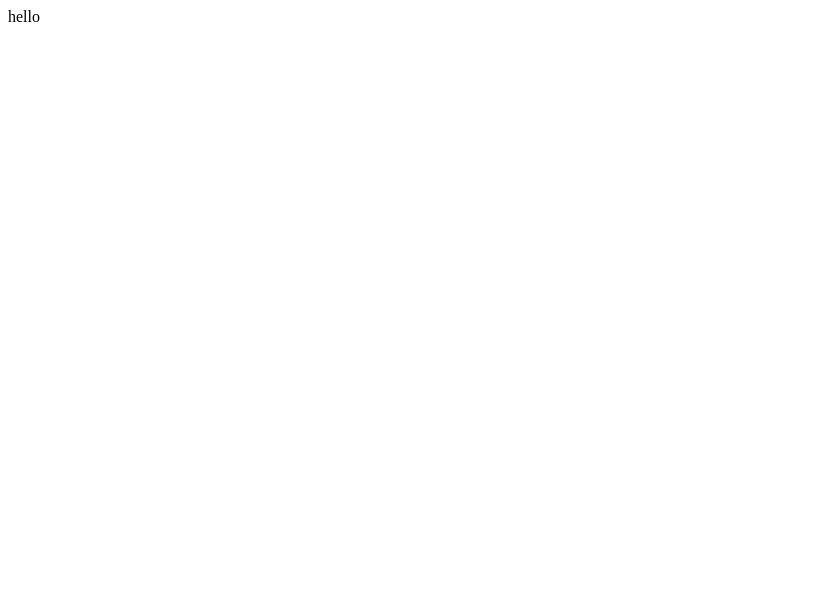
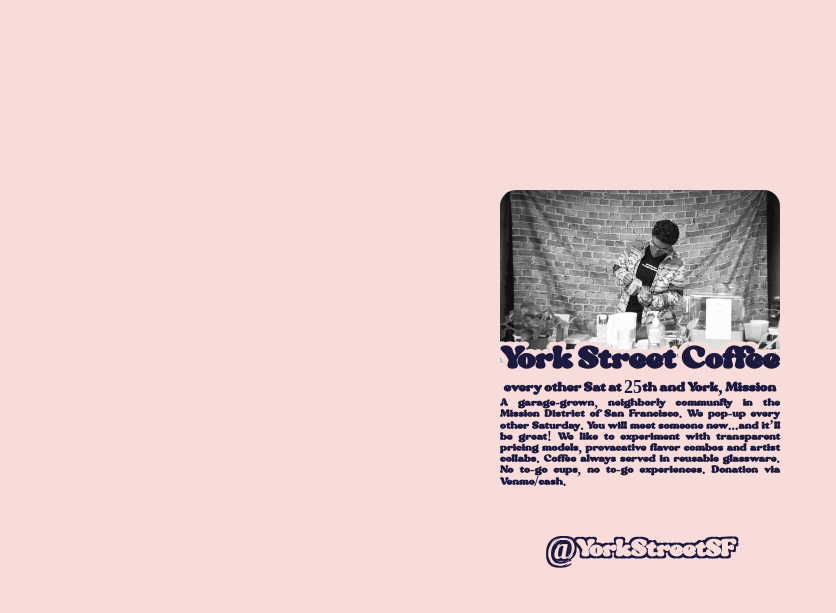
Before and after one commit to anandupender/yorkstreetcoffee, a plain HTML site: page index.html in a window 1280 px wide. Shown: the whole page, without its empty margins (0-836 px from the left). Drawn offline with Linux system fonts and the light colour scheme.

Commit message:
basic home page

```diff
--- a/index.html
+++ b/index.html
@@ -1 +1,21 @@
-hello
+<!DOCTYPE html>
+<html lang="en">
+<head>
+    <meta charset="UTF-8">
+    <meta http-equiv="X-UA-Compatible" content="IE=edge">
+    <meta name="viewport" content="width=device-width, initial-scale=1.0">
+    <title>Document</title>
+    <link rel="stylesheet" href="main.css">
+</head>
+<body>
+
+    <div id="main">
+        <img src="images/hero.JPG" alt="" srcset="">
+        <h1>York Street Coffee</h1>
+        <h2>every other Sat at 25th and York, Mission</h2>
+        <h3>A garage-grown, neighborly community in the Mission District of San Francisco.    We pop-up every other Saturday. You will meet someone new...and it’ll be great! We like to experiment with transparent pricing models, provacative flavor combos and artist collabs. Coffee always served in reusable glassware.    No  to-go  cups,  no  to-go  experiences.   Donation  via   Venmo/cash.</h3>
+        <h4><a href="https://www.instagram.com/yorkstreetsf/">@YorkStreetSF</a></h4>
+    </div>
+
+</body>
+</html>
--- /dev/null
+++ b/main.css
@@ -0,0 +1,64 @@
+@font-face {
+    font-family: Nighty;
+    src: url("fonts/Nighty.otf") format("opentype");
+}
+
+body{
+    font-family: Nighty;
+    margin: 0;
+    width: 100vw;
+    height: 100vh;
+    overflow: hidden;
+    display: flex;
+    justify-content: center;
+    align-items: center;
+    background-color: #F8DCDA;
+    color: #1C193F;
+}
+
+#main{
+    width: 280px;
+    max-width: 90vw;
+    display: flex;
+    flex-direction: column;
+    justify-content: center;
+    align-items: center;
+}
+
+#main img{
+    width:100%;
+    border-radius: 16px 16px 0 0;
+}
+
+h1{
+    font-size: 42px;
+    margin: 0;
+    margin-top: -18px;
+    text-shadow: -4px 4px 0 #F8DCDA,
+				  4px 4px 0 #F8DCDA,
+				 4px -4px 0 #F8DCDA,
+				-4px -4px 0 #F8DCDA;
+}
+h2{
+    font-size: 18px;
+    margin: 0;
+}
+h3{
+    font-size: 14px;
+    text-align:justify;
+    margin: 0;
+    line-height: 80%;
+}
+h4{
+    font-size: 32px;
+    color: #F8DCDA;
+    text-shadow: -2px 2px 0 #1C193F,
+    2px 2px 0 #1C193F,
+   2px -2px 0 #1C193F,
+  -2px -2px 0 #1C193F;
+}
+
+a, a:visited{
+    text-decoration: none; /* no underline */
+    color: #F8DCDA;
+}
```
Also changed, not shown: fonts/Nighty.otf (added), images/hero.JPG (added), 1 other file.
